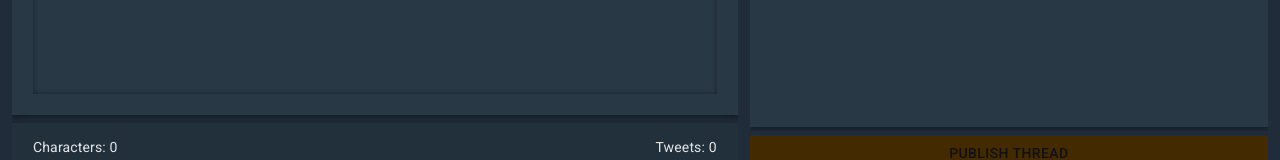
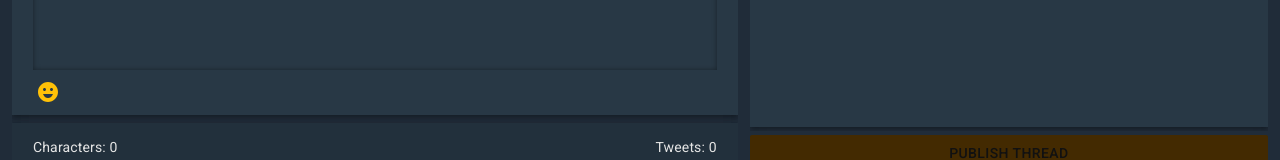
Before and after one commit to amsaid1989/threadder, a React (Create React App) app: page / in a window 1280 px wide. Shown: the part 609-769 px from the top of the page. Built offline with nearby package versions, Linux system fonts and the light colour scheme.

Commit message:
Added support for an emoji picker.

```diff
--- a/package.json
+++ b/package.json
@@ -13,6 +13,7 @@
         "axios": "^0.21.1",
         "classnames": "^2.3.1",
         "dotenv": "^10.0.0",
+        "emoji-mart": "^3.0.1",
         "gh-pages": "^3.2.3",
         "query-string": "^7.0.1",
         "react": "^17.0.2",
--- a/src/App.js
+++ b/src/App.js
@@ -95,6 +95,10 @@ export default function App(props) {
     const [tweetText, setTweetText] = useState(
         getStorageItem("session", "tweetText") || ""
     );
+    const [cursorPosition, setCursorPosition] = useState({
+        start: tweetText.length,
+        end: tweetText.length,
+    });
     const [thread, setThread] = useState([]);
     const [editing, setEditing] = useState(true);
     /* END APP STATE */
@@ -116,6 +120,29 @@ export default function App(props) {
         const text = event.target.value;
 
         setTweetText(text);
+
+        setCursorPosition({
+            start: event.target.selectionStart,
+            end: event.target.selectionEnd,
+        });
+    };
+    const updateCursorPosition = (event) => {
+        const start = event.target.selectionStart;
+        const end = event.target.selectionEnd;
+
+        setCursorPosition({ start, end });
+    };
+    const insertEmoji = (emoji) => {
+        const beforeEmoji = tweetText.slice(0, cursorPosition.start);
+        const afterEmoji = tweetText.slice(cursorPosition.end);
+
+        const updatedText = beforeEmoji + emoji.native + afterEmoji;
+
+        const newPos = cursorPosition.start + emoji.native.length;
+
+        setCursorPosition({ start: newPos, end: newPos });
+
+        setTweetText(updatedText);
     };
     const toggleEditing = () => {
         /**
@@ -291,6 +318,19 @@ export default function App(props) {
         }
     }, [postLogin]);
 
+    // On every update, make sure that the TweetInput area has its
+    // cursor in the correct place. This is to ensure that, when the
+    // user adds an emoji in the middle of any text that already
+    // exists, the cursor doesn't jump to the end
+    useEffect(() => {
+        if (tweetInputRef.current) {
+            tweetInputRef.current.setSelectionRange(
+                cursorPosition.start,
+                cursorPosition.end
+            );
+        }
+    });
+
     // Give focus to the tweet input area on page load and whenever
     // the tweet input is re-rendered
     useEffect(() => {
@@ -395,6 +435,10 @@ export default function App(props) {
                                     <TweetInput
                                         tweetText={tweetText}
                                         handleTweetInput={updateTweet}
+                                        handleCursorPositionChange={
+                                            updateCursorPosition
+                                        }
+                                        handleEmojiPicking={insertEmoji}
                                         thread={thread}
                                         viewThreadHandler={toggleEditing}
                                         ref={tweetInputRef}
--- /dev/null
+++ b/src/components/InputToolbar.js
@@ -0,0 +1,26 @@
+import { makeStyles } from "@material-ui/core/styles";
+import IconButton from "@material-ui/core/IconButton";
+import EmojiEmotionsIcon from "@material-ui/icons/EmojiEmotions";
+
+const useStyles = makeStyles((theme) => ({
+    root: {
+        padding: 0,
+        marginTop: "0.5em",
+    },
+}));
+
+export default function InputToolbar(props) {
+    const classes = useStyles();
+
+    return (
+        <div className={classes.root} onClick={props.onClick}>
+            <IconButton
+                color="secondary"
+                size="small"
+                onClick={props.emojiPickerHandler}
+            >
+                <EmojiEmotionsIcon />
+            </IconButton>
+        </div>
+    );
+}
--- a/src/components/TweetInput.js
+++ b/src/components/TweetInput.js
@@ -1,4 +1,4 @@
-import React from "react";
+import React, { useState } from "react";
 import { makeStyles } from "@material-ui/core/styles";
 import classNames from "classnames";
 import Container from "@material-ui/core/Container";
@@ -6,6 +6,12 @@ import Grid from "@material-ui/core/Grid";
 import Typography from "@material-ui/core/Typography";
 import StyledButton from "./StyledButton";
 import Hidden from "@material-ui/core/Hidden";
+import ClickAwayListener from "@material-ui/core/ClickAwayListener";
+import "emoji-mart/css/emoji-mart.css";
+import "./emojiPicker.css";
+import data from "emoji-mart/data/twitter.json";
+import { NimblePicker } from "emoji-mart";
+import InputToolbar from "./InputToolbar";
 
 /*
  * The styles and implementation of the tweet input component.
@@ -32,7 +38,10 @@ const useStyles = makeStyles((theme) => ({
         flex: 0,
     },
     textareaContainer: {
+        display: "flex",
+        flexFlow: "column nowrap",
         padding: "1.5em",
+        paddingBottom: "0.55em",
         backgroundColor: theme.palette.primary.main,
     },
     threadTextarea: {
@@ -60,10 +69,38 @@ const useStyles = makeStyles((theme) => ({
     statsText: {
         color: theme.palette.primary.contrastText2,
     },
+    emojiPicker: {
+        position: "absolute",
+    },
 }));
 
 const TweetInput = React.forwardRef((props, ref) => {
     const classes = useStyles();
+
+    const [pickerOpen, setPickerOpen] = useState(false);
+
+    const handlePickerClick = (event) => {
+        /**
+         * Handles the user click on the button the toggles
+         * the emoji picker.
+         */
+
+        // Because the span that contains the button and the
+        // picker has an onClick handler that closes the
+        // picker, we have to stop the event propagation
+        // to stop the click event from being passed from
+        // the button to the its parent. Otherwise, the picker
+        // won't open at all
+        event.stopPropagation();
+
+        setPickerOpen((prevState) => !prevState);
+    };
+
+    const handleClickAway = (event) => {
+        if (event.target === event.currentTarget) {
+            setPickerOpen(false);
+        }
+    };
 
     return (
         <Grid
@@ -71,7 +108,7 @@ const TweetInput = React.forwardRef((props, ref) => {
             spacing={2}
             className={classNames(classes.root, classes.fullHeight)}
         >
-            {/* GRID ITEM 01: Tweet Input Textarea */}
+            {/* GRID ITEM 01: Tweet Input Textarea and toolbar */}
             <Grid
                 item
                 xs={12}
@@ -88,15 +125,41 @@ const TweetInput = React.forwardRef((props, ref) => {
                     )}
                 >
                     <textarea
+                        // autoFocus
                         className={classNames(
                             classes.threadTextarea,
                             classes.fullHeight
                         )}
                         onChange={props.handleTweetInput}
+                        onSelect={props.handleCursorPositionChange}
                         placeholder="Type your tweet here..."
                         value={props.tweetText}
                         ref={ref}
                     />
+
+                    <ClickAwayListener onClickAway={handleClickAway}>
+                        <span
+                            style={{ position: "relative" }}
+                            onClick={handleClickAway}
+                            id="input-toolbar"
+                        >
+                            {pickerOpen && (
+                                <NimblePicker
+                                    set="twitter"
+                                    data={data}
+                                    title=""
+                                    emoji=""
+                                    showPreview={false}
+                                    perLine={8}
+                                    onSelect={props.handleEmojiPicking}
+                                />
+                            )}
+                            <InputToolbar
+                                onClick={handleClickAway}
+                                emojiPickerHandler={handlePickerClick}
+                            />
+                        </span>
+                    </ClickAwayListener>
                 </Container>
             </Grid>
 
--- /dev/null
+++ b/src/components/emojiPicker.css
@@ -0,0 +1,17 @@
+.emoji-mart {
+    position: absolute !important;
+    bottom: 2em !important;
+}
+
+.emoji-mart-bar .emoji-mart-preview {
+    height: 40px !important;
+}
+
+.emoji-mart-preview-skins {
+    top: 10px !important;
+    transform: translateY(0) !important;
+}
+
+.emoji-mart-preview-emoji span.emoji-mart-emoji {
+    padding: 0 !important;
+}
```
Also changed, not shown: 1 other file (tests, documents, lock files or other folders).
